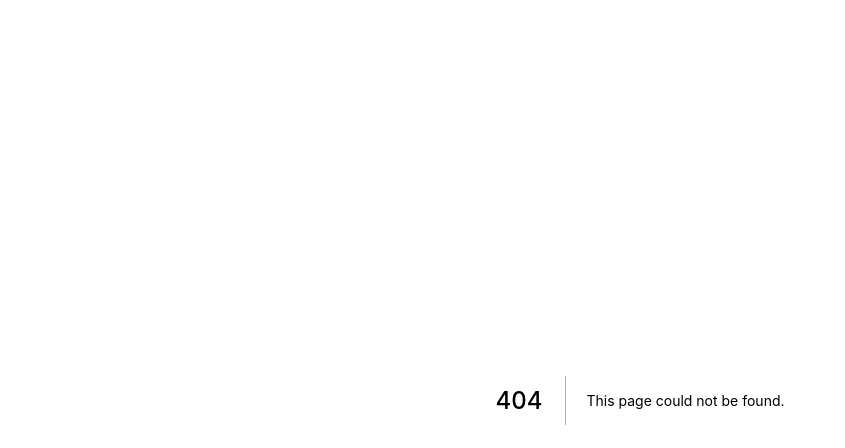
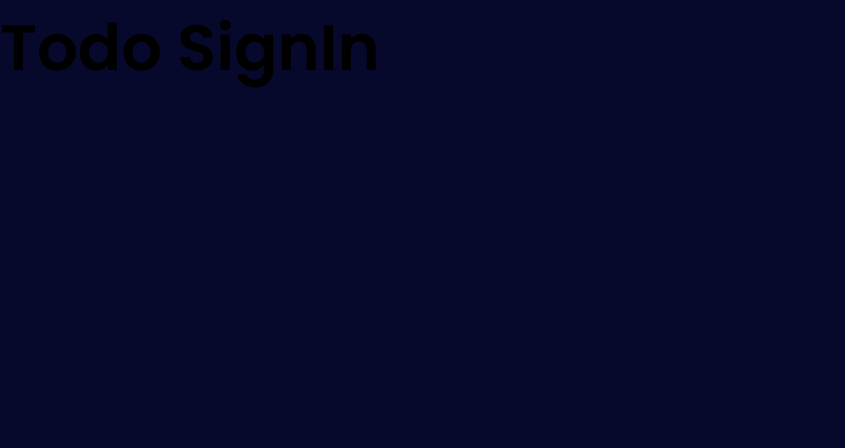
Before and after one commit to Jose-Caldas/client, a Next.js app: page /sign-in in a window 1280 px wide. Before the commit this address had no page. Shown: the top 448 px of the page, without its empty margins (0-845 px from the left). Built offline with nearby package versions, Linux system fonts and the light colour scheme.

Commit message:
Add Auth initial structure

```diff
--- a/src/components/Button/stories.tsx
+++ b/src/components/Button/stories.tsx
@@ -3,7 +3,7 @@ import Button, { ButtonProps } from ".";
 import { AddShoppingCart } from "@styled-icons/material-outlined/AddShoppingCart";
 
 export default {
-  title: "Button",
+  title: "FORM/Button",
   component: Button,
   argTypes: {
     children: {
--- a/src/components/Checkbox/stories.tsx
+++ b/src/components/Checkbox/stories.tsx
@@ -2,7 +2,7 @@ import { Story, Meta } from "@storybook/react/types-6-0";
 import Checkbox, { CheckboxProps } from "../Checkbox";
 
 export default {
-  title: "Checkbox",
+  title: "FORM/Checkbox",
   component: Checkbox,
   parameters: {
     layout: "fullscreen",
--- a/src/components/Radio/stories.tsx
+++ b/src/components/Radio/stories.tsx
@@ -2,7 +2,7 @@ import { Story, Meta } from "@storybook/react/types-6-0";
 import Radio, { RadioProps } from "../Radio";
 
 export default {
-  title: "Radio",
+  title: "FORM/Radio",
   component: Radio,
   parameters: {
     layout: "fullscreen",
--- a/src/components/TextField/stories.tsx
+++ b/src/components/TextField/stories.tsx
@@ -3,7 +3,7 @@ import TextField, { TextFieldProps } from "../TextField";
 import { Email } from "@styled-icons/material-outlined/Email";
 
 export default {
-  title: "TextField",
+  title: "FORM/TextField",
   component: TextField,
   args: {
     label: "E-mail",
--- /dev/null
+++ b/src/pages/sign-in.tsx
@@ -0,0 +1,11 @@
+import Auth from "../templates/Auth";
+
+function SignIn() {
+  return (
+    <Auth>
+      <h1>Todo SignIn</h1>
+    </Auth>
+  );
+}
+
+export default SignIn;
--- /dev/null
+++ b/src/templates/Auth/index.tsx
@@ -0,0 +1,14 @@
+import { ReactNode } from "react";
+import { Wrapper } from "./styles";
+
+export type AuthProps = {
+  children?: ReactNode;
+};
+
+const Auth = ({ children }: AuthProps) => (
+  <Wrapper>
+    <h1>{children}</h1>
+  </Wrapper>
+);
+
+export default Auth;
--- /dev/null
+++ b/src/templates/Auth/styles.ts
@@ -0,0 +1,3 @@
+import styled from "styled-components";
+
+export const Wrapper = styled.div``;
```
Also changed, not shown: src/pages/sign-up.tsx (added, +7 -0 lines), src/templates/Auth/test.tsx (added, +12 -0 lines).
